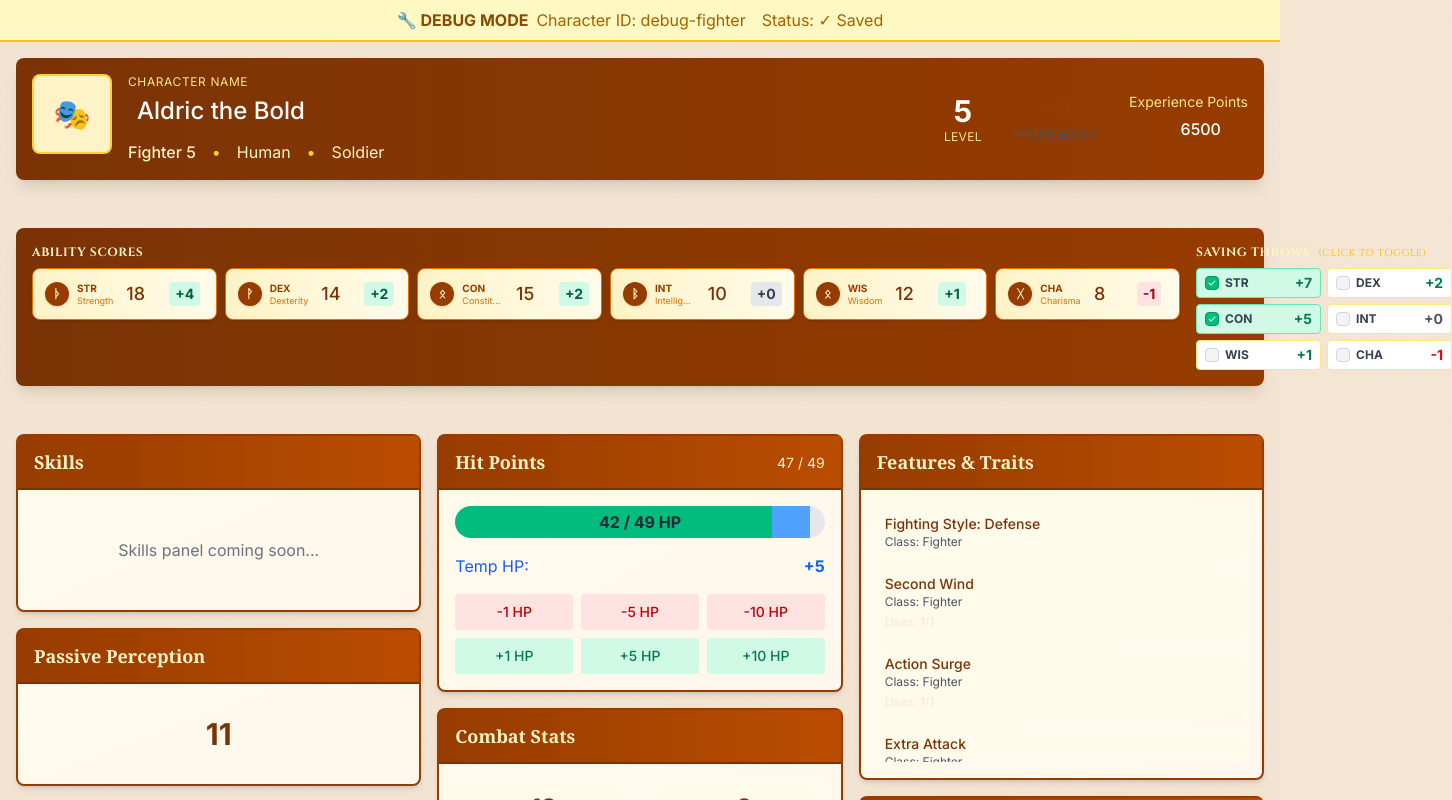
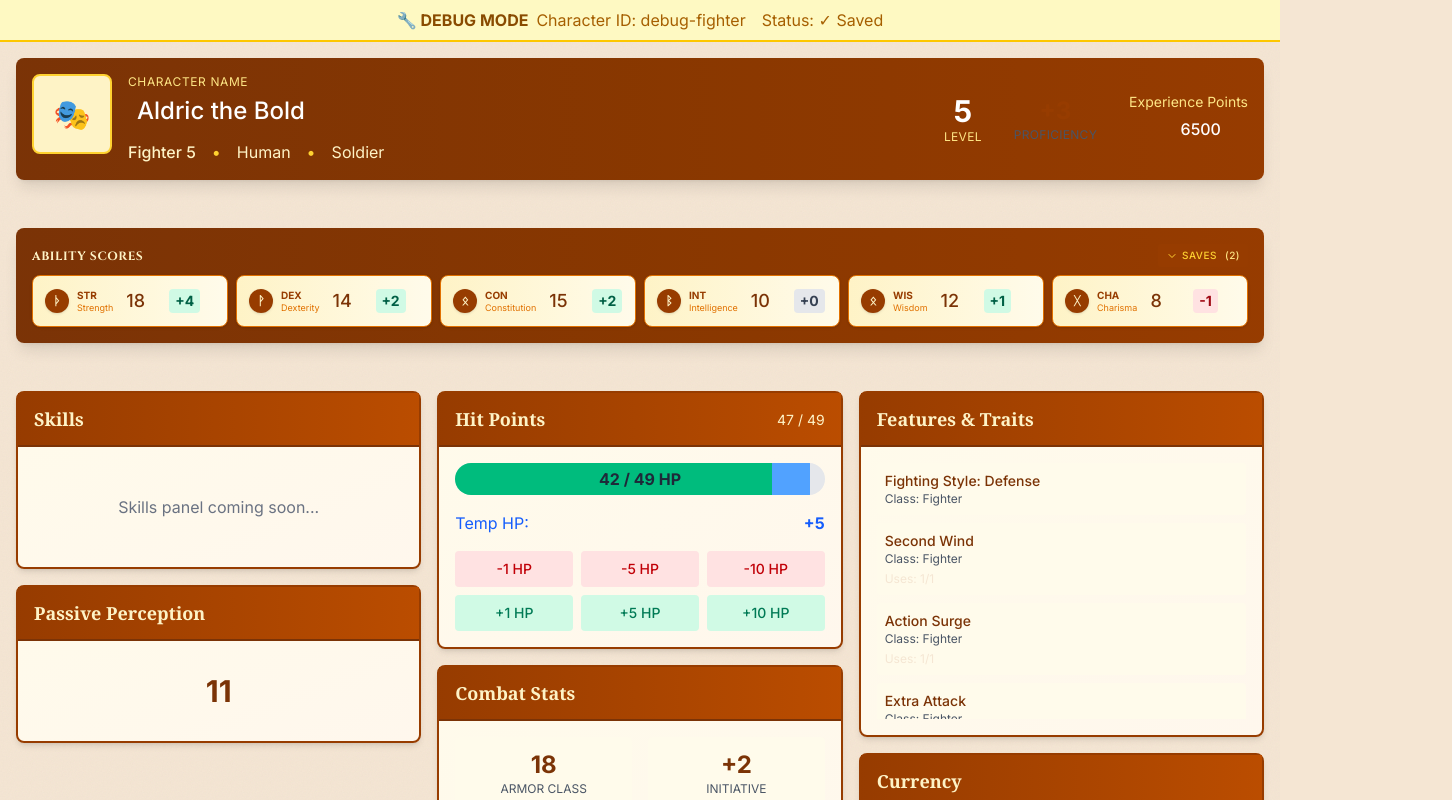
Before and after one commit to xvvcs/DnD-for-brokies, a Next.js app: page /characters/debug-fighter in a window 1280 px wide. Shown: the top 800 px of the page, 1452 px wide, since content can reach past the window. Built offline with nearby package versions, Linux system fonts and the light colour scheme.

Commit message:
fix: hide saving throws inside ability score component

```diff
--- a/src/components/character-sheet/AbilityScores.tsx
+++ b/src/components/character-sheet/AbilityScores.tsx
@@ -5,13 +5,14 @@
  * Scores are displayed left-to-right in a single row with click-to-edit functionality.
  */
 
-import React from 'react';
+import React, { useState } from 'react';
 
 import { cn } from '@/lib/utils';
 import type { AbilityScore } from '@/types/game';
 import { ABILITY_SCORES } from '@/types/game';
 import { formatModifier } from '@/lib/engine/ability-scores';
 import { EditableField } from './EditableField';
+import { ChevronDown, ChevronUp } from 'lucide-react';
 
 // Full names for abilities
 const ABILITY_NAMES: Record<AbilityScore, string> = {
@@ -189,12 +190,17 @@ export function AbilityScores({
   onSave,
   className,
 }: AbilityScoresProps) {
+  const [showSaves, setShowSaves] = useState(false);
+
   // Calculate saving throw modifiers
   const getSaveModifier = (ability: AbilityScore): number => {
     const baseMod = modifiers[ability] ?? 0;
     const profBonus = saveProficiencies[ability] ? proficiencyBonus : 0;
     return baseMod + profBonus;
   };
+
+  // Count proficient saves
+  const proficientCount = ABILITY_SCORES.filter((ability) => saveProficiencies[ability]).length;
 
   return (
     <div
@@ -208,9 +214,41 @@ export function AbilityScores({
       <div className="flex flex-col xl:flex-row gap-4">
         {/* Ability Scores Row - All 6 in one line */}
         <div className="flex-1">
-          <h3 className="text-amber-100 text-xs font-bold uppercase tracking-wider mb-2">
+          <div className="flex items-center justify-between mb-2">
+            <h3 className="text-amber-100 text-xs font-bold uppercase tracking-wider">
               Ability Scores
             </h3>
+
+            {/* Minimal toggle for saving throws */}
+            <button
+              type="button"
+              onClick={() => setShowSaves(!showSaves)}
+              className={cn(
+                'flex items-center gap-1 px-2 py-1 rounded',
+                'text-[10px] font-medium uppercase tracking-wider',
+                'transition-colors',
+                showSaves
+                  ? 'bg-amber-700 text-amber-100 hover:bg-amber-600'
+                  : 'bg-amber-800 text-amber-300 hover:bg-amber-700'
+              )}
+              title={showSaves ? 'Hide saving throws' : 'Show saving throws'}
+            >
+              {showSaves ? (
+                <>
+                  <ChevronUp className="w-3 h-3" />
+                  <span className="hidden sm:inline">Hide</span>
+                </>
+              ) : (
+                <>
+                  <ChevronDown className="w-3 h-3" />
+                  <span>Saves</span>
+                  {proficientCount > 0 && (
+                    <span className="ml-1 text-amber-200">({proficientCount})</span>
+                  )}
+                </>
+              )}
+            </button>
+          </div>
           <div className="flex gap-2">
             {ABILITY_SCORES.map((ability) => (
               <AbilityScoreItem
@@ -225,8 +263,9 @@ export function AbilityScores({
           </div>
         </div>
 
-        {/* Saving Throws */}
-        <div className="xl:w-64 shrink-0">
+        {/* Saving Throws - Collapsible */}
+        {showSaves && (
+          <div className="xl:w-64 shrink-0 animate-in slide-in-from-top-2 duration-200">
             <h4 className="text-amber-100 text-xs font-bold uppercase tracking-wider mb-2">
               Saving Throws
               <span className="text-[10px] font-normal text-amber-400 ml-2">(Click to toggle)</span>
@@ -243,6 +282,7 @@ export function AbilityScores({
               ))}
             </div>
           </div>
+        )}
       </div>
     </div>
   );
```
Lines whose indentation alone changed are shown as unchanged.
